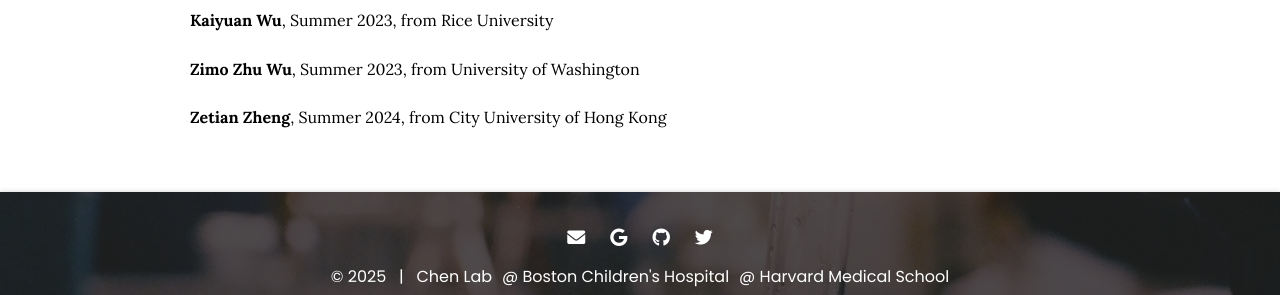
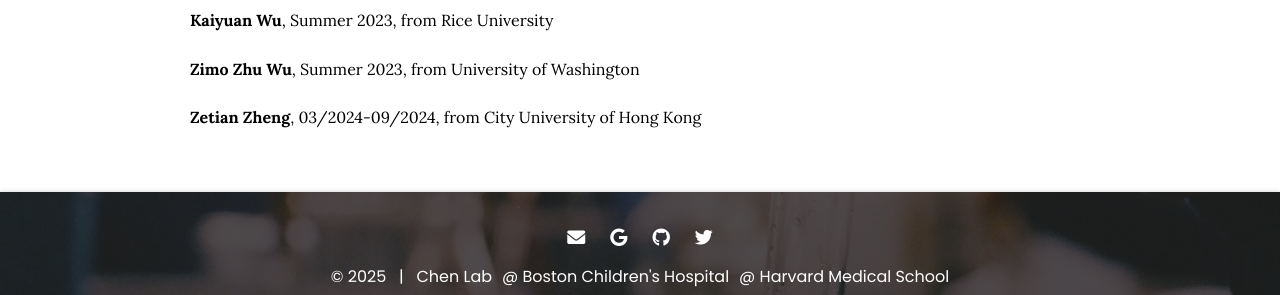
Before and after one commit to kaifuchenlab/kaifuchenlab.github.io, a Jekyll site: the page built from 2.team/index.md, in a window 1280 px wide and 900 px high, scrolled down 2324 px. Shown: the part 568-863 px from the top of the window. Built offline with Jekyll 4.4.1, drawn with Linux system fonts in a browser that asks for light colours.

Commit message:
Update index.md

```diff
--- a/2.team/index.md
+++ b/2.team/index.md
@@ -111,4 +111,4 @@ From the University of Science and Technology of China. Moved to MIT for a facul
 
 **Zimo Zhu Wu**, Summer 2023, from University of Washington
 
-**Zetian Zheng**, Summer 2024, from City University of Hong Kong
+**Zetian Zheng**, 03/2024-09/2024, from City University of Hong Kong
```
